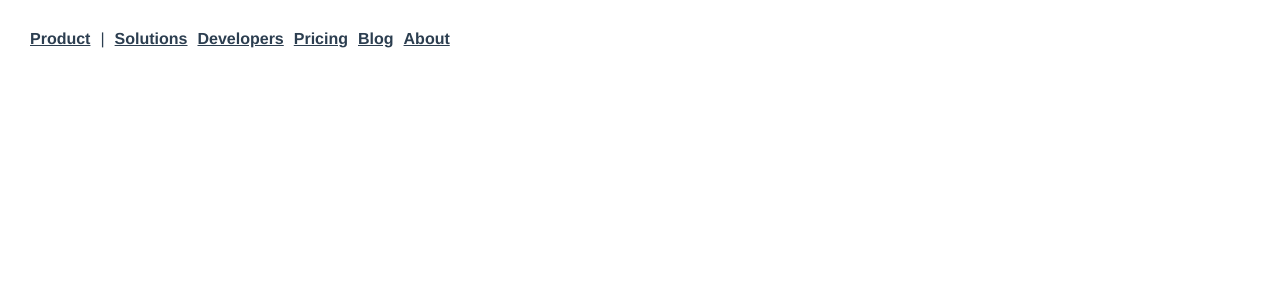
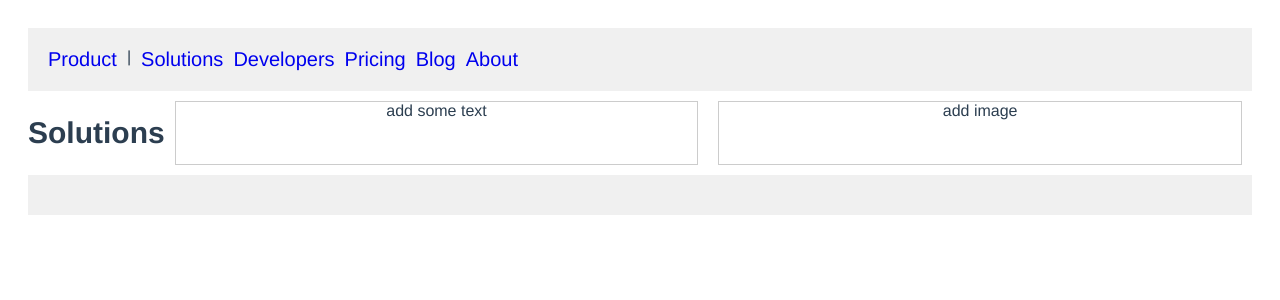
Before and after one commit to openchlsystem/bitzwebproject, a Vue app in the folder bitzweb/: page /solutions in a window 1280 px wide. Shown: the top 300 px of the page. Built offline with nearby package versions, Linux system fonts and the light colour scheme.

Commit message:
latest updates src5

```diff
--- a/bitzweb/src/App.vue
+++ b/bitzweb/src/App.vue
@@ -21,16 +21,5 @@ export default {
   color: #2c3e50;
 }
 
-nav {
-  padding: 30px;
-}
 
-nav a {
-  font-weight: bold;
-  color: #2c3e50;
-}
-
-nav a.router-link-exact-active {
-  color: #42b983;
-}
 </style>
--- a/bitzweb/src/assets/style.css
+++ b/bitzweb/src/assets/style.css
@@ -1,3 +1,47 @@
+:root {
+  /* Colors */
+  --primary-color: #3498db;
+  --secondary-color: #e74c3c;
+  --text-color: #333;
+  --background-color: #f4f4f4;
+
+  /* Font Sizes */
+  /* Font Sizes */
+  --heading-1-font-size: 36px;
+  --heading-2-font-size: 30px;
+  --heading-3-font-size: 24px;
+  --heading-4-font-size: 20px;
+  --heading-5-font-size: 18px;
+  --heading-6-font-size: 16px;
+
+  --paragraph-font-size: 16px;
+  --span-font-size: 14px;
+  --strong-font-size: 16px;
+  /* Margins and Paddings */
+  --small-spacing: 8px;
+  --medium-spacing: 16px;
+  --large-spacing: 24px;
+
+  /* Border */
+  --border-radius: 4px;
+  --border-width: 1px;
+  --border-color: #ccc;
+
+  /* Box Shadows */
+  --box-shadow: 0 2px 4px rgba(0, 0, 0, 0.1);
+
+  /* Transition */
+  --transition-duration: 0.3s;
+
+  /* Form Styling */
+  --input-padding: 10px;
+  --input-border: 1px solid var(--border-color);
+
+  /* Header and Footer */
+  --header-height: 60px;
+  --footer-height: 40px;
+}
+
 /*! normalize.css v8.0.1 | MIT License | github.com/necolas/normalize.css */
 
 /* Document
@@ -20,16 +64,27 @@ html {
  * Remove the margin in all browsers.
  */
 
-body {
-  margin: 0;
+.container {
+  display: flex;
+  flex-direction: column;
+  margin: 0 auto;
+  /* max-width: 1400px; */
+  padding: 20px;
+  -height: 100vh;
 }
 
-/**
- * Render the `main` element consistently in IE.
- */
+header {
+  background-color: #f0f0f0;
+  padding: 20px;
+}
 
-main {
-  display: block;
+.body {
+  display: flex;
+}
+
+footer {
+  background-color: #f0f0f0;
+  padding: 20px;
 }
 
 /**
@@ -38,8 +93,39 @@ main {
  */
 
 h1 {
-  font-size: 2em;
-  margin: 0.67em 0;
+  font-size: var(--heading-1-font-size);
+}
+
+h2 {
+  font-size: var(--heading-2-font-size);
+}
+
+h3 {
+  font-size: var(--heading-3-font-size);
+}
+
+h4 {
+  font-size: var(--heading-4-font-size);
+}
+
+h5 {
+  font-size: var(--heading-5-font-size);
+}
+
+h6 {
+  font-size: var(--heading-6-font-size);
+}
+
+p {
+  font-size: var(--paragraph-font-size);
+}
+
+span {
+  font-size: var(--span-font-size);
+}
+
+strong {
+  font-size: var(--strong-font-size);
 }
 
 /* Grouping content
@@ -174,7 +260,8 @@ textarea {
  */
 
 button,
-input { /* 1 */
+input {
+  /* 1 */
   overflow: visible;
 }
 
@@ -184,7 +271,8 @@ input { /* 1 */
  */
 
 button,
-select { /* 1 */
+select {
+  /* 1 */
   text-transform: none;
 }
 
@@ -352,3 +440,29 @@ nav {
   display: flex;
   gap: 10px;
 }
+
+a {
+  text-decoration: none;
+  font-size: 20px;
+}
+
+.row {
+  display: flex;
+  flex-wrap: wrap; /* Allow items to wrap to the next line */
+  width: 100%;
+}
+
+.column {
+  flex: 1; /* Distribute available space equally among columns */
+  margin: 10px; /* Add spacing between columns */
+  max-width: calc(50% - 20px); /* Calculate max width for two columns with margins */
+  box-sizing: border-box; /* Include padding and border in width calculation */
+  border: 1px solid var(--border-color);
+}
+
+/* For smaller screens, stack the columns */
+@media (max-width: 768px) {
+  .column {
+    max-width: 100%; /* Full width for single column on small screens */
+  }
+}
--- a/bitzweb/src/components/LayoutPage.vue
+++ b/bitzweb/src/components/LayoutPage.vue
@@ -6,10 +6,10 @@
 
         </header>
         <div class="body">
-            <div class="column">
-                <!-- Left column content goes here -->
-                <router-view />
-            </div>
+
+
+            <router-view />
+
         </div>
         <footer>
             <!-- Footer content goes here -->
@@ -28,30 +28,4 @@ export default {
 
 </script>
 
-<style>
-.container {
-    display: flex;
-    flex-direction: column;
-    min-height: 100vh;
-}
-
-.header {
-    background-color: #f0f0f0;
-    padding: 20px;
-}
-
-.body {
-    display: flex;
-    flex: 1;
-}
-
-.column {
-    flex: 1;
-    padding: 20px;
-}
-
-.footer {
-    background-color: #f0f0f0;
-    padding: 20px;
-}
-</style>
+<style></style>
--- a/bitzweb/src/components/NavBar.vue
+++ b/bitzweb/src/components/NavBar.vue
@@ -1,10 +1,10 @@
 <template>
     <nav>
         <router-link to="/">Product</router-link> |
-        <router-link to="/about">Solutions</router-link>
-        <router-link to="/about">Developers</router-link>
-        <router-link to="/about">Pricing</router-link>
-        <router-link to="/about">Blog</router-link>
+        <router-link to="/solutions">Solutions</router-link>
+        <router-link to="/developers">Developers</router-link>
+        <router-link to="/pricing">Pricing</router-link>
+        <router-link to="/blog">Blog</router-link>
         <router-link to="/about">About</router-link>
 
 
--- a/bitzweb/src/router/index.js
+++ b/bitzweb/src/router/index.js
@@ -1,25 +1,45 @@
-import { createRouter, createWebHistory } from 'vue-router'
-
+import { createRouter, createWebHistory } from "vue-router";
 
 const routes = [
   {
-    path: '/',
-    name: 'home',
-    component:() => import('../views/ProductPage.vue')
+    path: "/",
+    name: "home",
+    component: () => import("../views/ProductPage.vue"),
   },
   {
-    path: '/about',
-    name: 'about',
+    path: "/about",
+    name: "about",
     // route level code-splitting
     // this generates a separate chunk (about.[hash].js) for this route
     // which is lazy-loaded when the route is visited.
-    component: () => import(/* webpackChunkName: "about" */ '../views/AboutView.vue')
+    component: () =>
+      import(/* webpackChunkName: "about" */ "../views/AboutView.vue"),
+  },
+  {
+    path: "/products",
+    name: "products",
+    component: () => import("../views/ProductPage.vue"),
+  },
+  {
+    path: "/solutions",
+    name: "solutions",
+    component: () => import("../views/SolutionsPage.vue"),
+  },
+  {
+    path: "/pricing",
+    name: "pricing",
+    component: () => import("../views/PricingPage.vue"),
+  },
+  {
+    path: "/developers",
+    name: "developers",
+    component: () => import("../views/DevelopersPage.vue"),
   }
-]
+];
 
 const router = createRouter({
   history: createWebHistory(process.env.BASE_URL),
-  routes
-})
+  routes,
+});
 
-export default router
+export default router;
--- /dev/null
+++ b/bitzweb/src/views/DevelopersPage.vue
@@ -0,0 +1,15 @@
+<template>
+    <div>
+
+        <h2>careers</h2>
+
+    </div>
+</template>
+
+<script>
+export default {
+
+}
+</script>
+
+<style lang="scss" scoped></style>
--- a/bitzweb/src/views/PricingPage.vue
+++ b/bitzweb/src/views/PricingPage.vue
@@ -0,0 +1,16 @@
+<template>
+    <div>
+        <h2>Pricing</h2>
+
+    </div>
+</template>
+
+<script>
+    export default {
+
+    }
+</script>
+
+<style lang="scss" scoped>
+
+</style>
--- a/bitzweb/src/views/SolutionsPage.vue
+++ b/bitzweb/src/views/SolutionsPage.vue
@@ -0,0 +1,26 @@
+<template>
+    <div class="row">
+        <h2>Solutions</h2>
+
+        <div class="column">
+            <!-- Left column content goes here -->
+            add some text
+        </div>
+        <div class="column">
+            <!-- Right column content goes here -->
+            add image
+        </div>
+    </div>
+</template>
+
+<script>
+export default {
+    setup() {
+
+
+        return {}
+    }
+}
+</script>
+
+<style lang="scss" scoped></style>
```
Also changed, not shown: bitzweb/src/views/DevolopersPage.vue (deleted).
